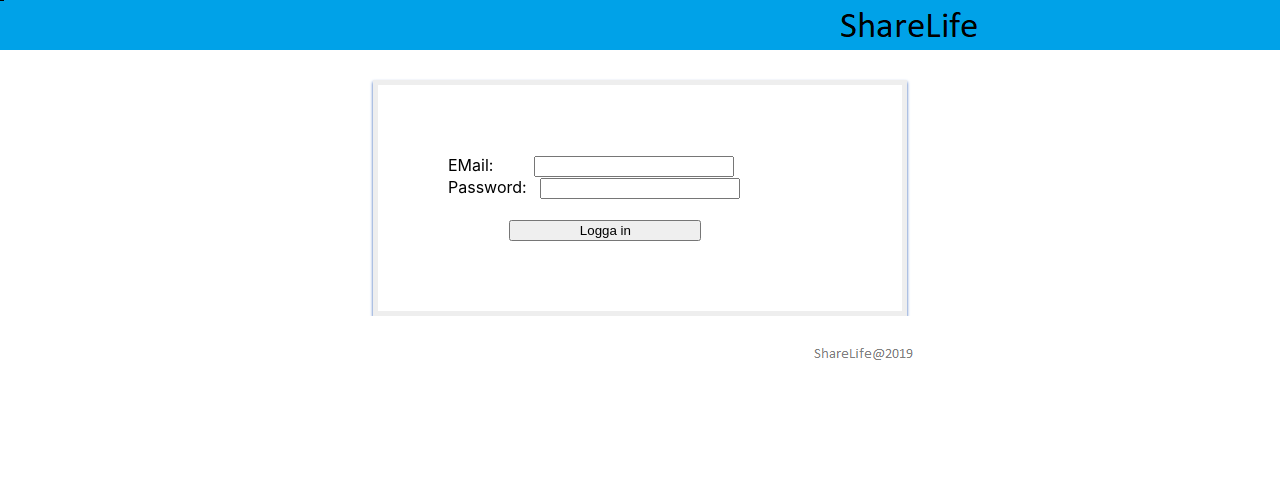
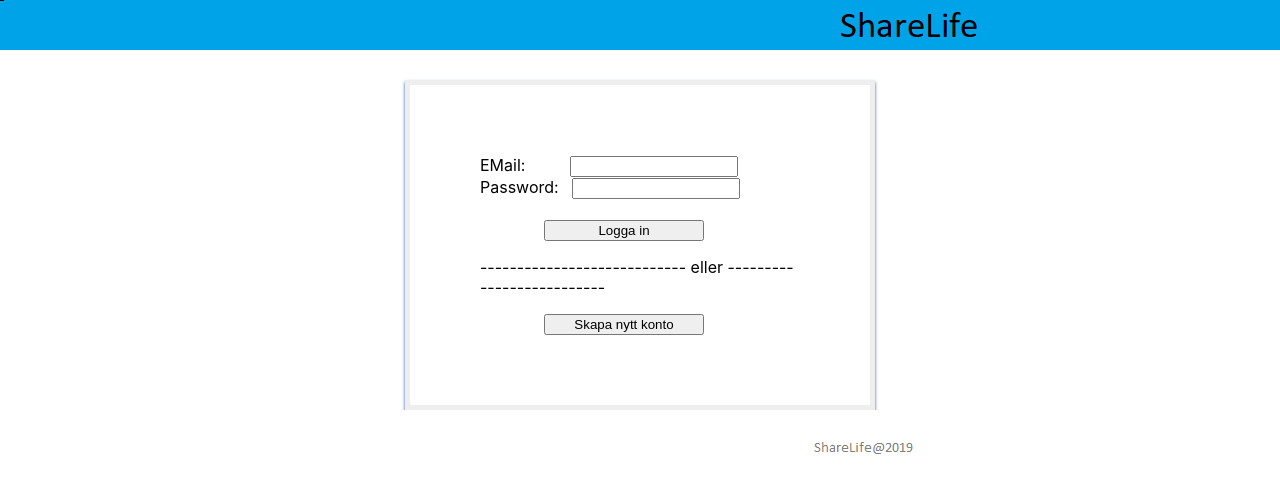
Before and after one commit to fatimadeel/newproject, a React (Create React App) app: page / in a window 1280 px wide. Shown: the top 492 px of the page. Built offline with nearby package versions, Linux system fonts and the light colour scheme.

Commit message:
ReactProject 21 Feb 2019

```diff
--- a/src/App.js
+++ b/src/App.js
@@ -2,6 +2,7 @@ import React, { Component } from 'react';
 import './App.css';
 
 import Logga from './userpage/userlogin';
+import Profile from './userpage/userprofile';
 
 // import img from './Header.png';
 // import img1 from './footer.png';
@@ -9,12 +10,29 @@ import Logga from './userpage/userlogin';
 
 class App extends Component {
 
+  state = {
+    loginp : false,
+    email: '',
+    password: '' }
+
+  dologinhandler = () =>
+  {
+    this.setState({ loginp: true });
+  }
+
+
   render() {
+
     return (
            <div>
-           <img src = {require('./Header.png')} />
-           <Logga />
-           <img src = {require('./footer.png')} />
+           <img src = {require('./Header.png')} alt="Header img"/>
+            { this.state.loginp ?
+                <Profile />
+                :
+                <Logga doLogin={this.dologinhandler}/>
+            }
+
+           <img src = {require('./footer.png')} alt="Footer img"/>
            </div>
     );
 
--- a/src/userpage/userlogin.css
+++ b/src/userpage/userlogin.css
@@ -1,7 +1,7 @@
 .loginpage
 
    {
-       width: 30%;
+       width: 25%;
        margin: auto;
        border: 5px solid rgb(238, 238, 238);
        box-shadow: 0 2px 3px  rgb(40, 90, 182);
@@ -13,7 +13,7 @@
    button
    {
     width: 50%;
-    margin-left: 16%;
+    margin-left: 20%;
    }
 
    input
--- a/src/userpage/userlogin.js
+++ b/src/userpage/userlogin.js
@@ -1,26 +1,51 @@
+
 import React, { Component } from 'react';
 import './userlogin.css';
 
 class Logga extends Component {
 
-         loggaInHandler = function ()
-          {
-            console.log('Was clicked');
-          }
 
-     render ()
-       {
+    // eref = React.createRef();
+    // pref = React.createRef();
+
+
+
+     loggaInHandler = function (e)
+      {
+        e.preventDefault();
+        console.log(this.emailval.value);
+
+        if ((this.emailval.value) === "fatima@gmail.com" && (this.passval.value) === "fatima")
+        {
+        this.props.doLogin();
+        // console.log('working');
+
+        } else
+            {
+           return false;
+        }
+        }
+
+
+    render() {
         return (
-        <div className = "loginpage">
-         <label htmlFor="email">EMail:&nbsp;&nbsp;&nbsp;&nbsp;&nbsp;&nbsp;&nbsp;&nbsp;&nbsp;</label>
-         <input type="text" name="email" id="email" /> <br/>
+            <div className="loginpage">
+                 <form onSubmit={this.loggaInHandler.bind(this)}>
+                    <label htmlFor="email">EMail:&nbsp;&nbsp;&nbsp;&nbsp;&nbsp;&nbsp;&nbsp;&nbsp;&nbsp;&nbsp;</label>
+                    <input type="text" name="email" id="email" ref={(eref) => this.emailval = eref }/> <br/>
 
-         <label htmlFor="password">Password:&nbsp;&nbsp;&nbsp;</label>
-         <input type="text" name="password" id="password" /> <br/><br/>
 
-         <button onClick = {this.loggaInHandler}>Logga in</button>
-       </div>)
-       }
+                    <label htmlFor="password">Password:&nbsp;&nbsp;&nbsp;</label>
+                    <input type="text" name="password" id="password" ref={(pref) => this.passval = pref } /> <br/><br/>
+                    {/* <input type="text" name="password" id="password" onChange={this.handleChange} /> <br /><br /> */}
+
+                    <button type="submit" value="submit">Logga in</button>
+                </form>
+                <p>---------------------------- eller --------------------------</p>
+                <button onClick={this.loggaInHandler}>Skapa nytt konto</button>
+            </div>)
+
+    }
 }
 
 export default Logga;
--- /dev/null
+++ b/src/userpage/userprofile.js
@@ -0,0 +1,15 @@
+import React, { Component } from 'react';
+
+
+class Profile extends Component {
+
+    render() {
+        return (
+            <div>
+                <p>Welcome Fatima !!!</p>
+            </div>)
+
+    }
+}
+
+export default Profile;
```
